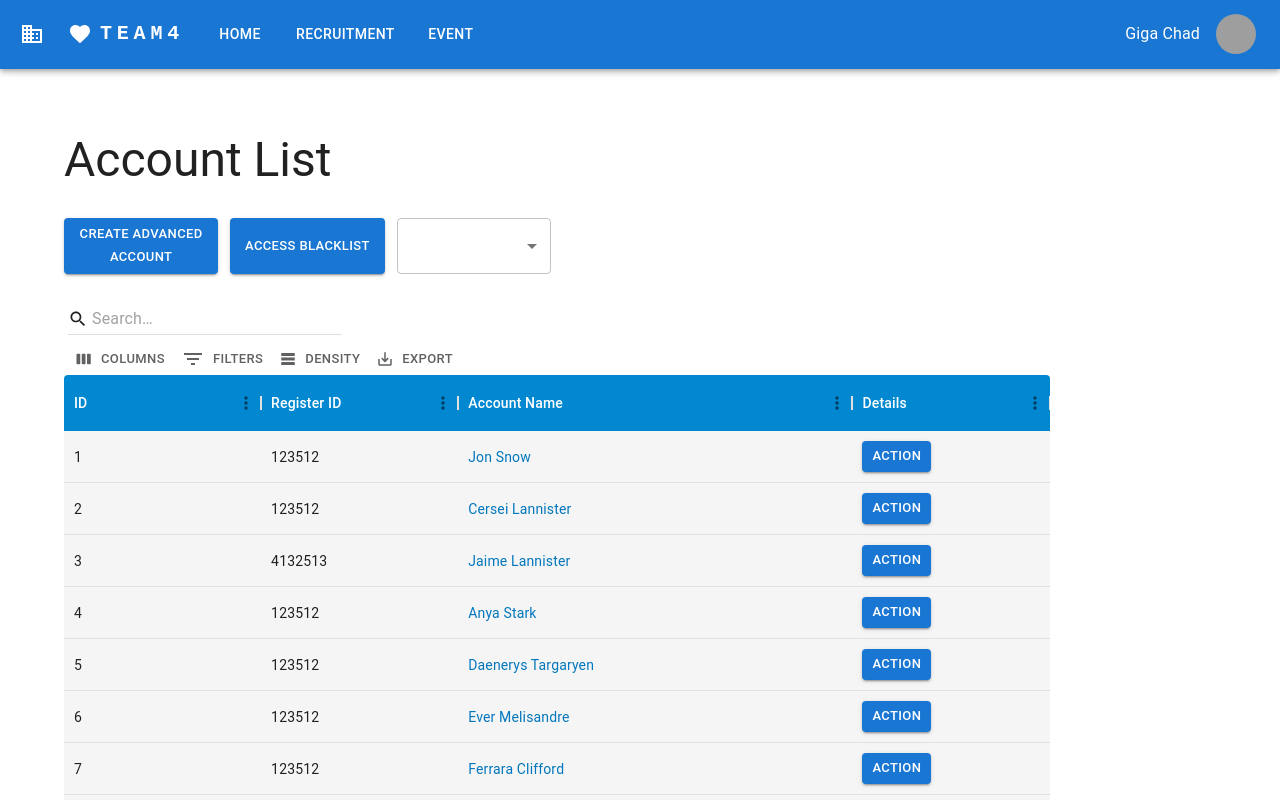
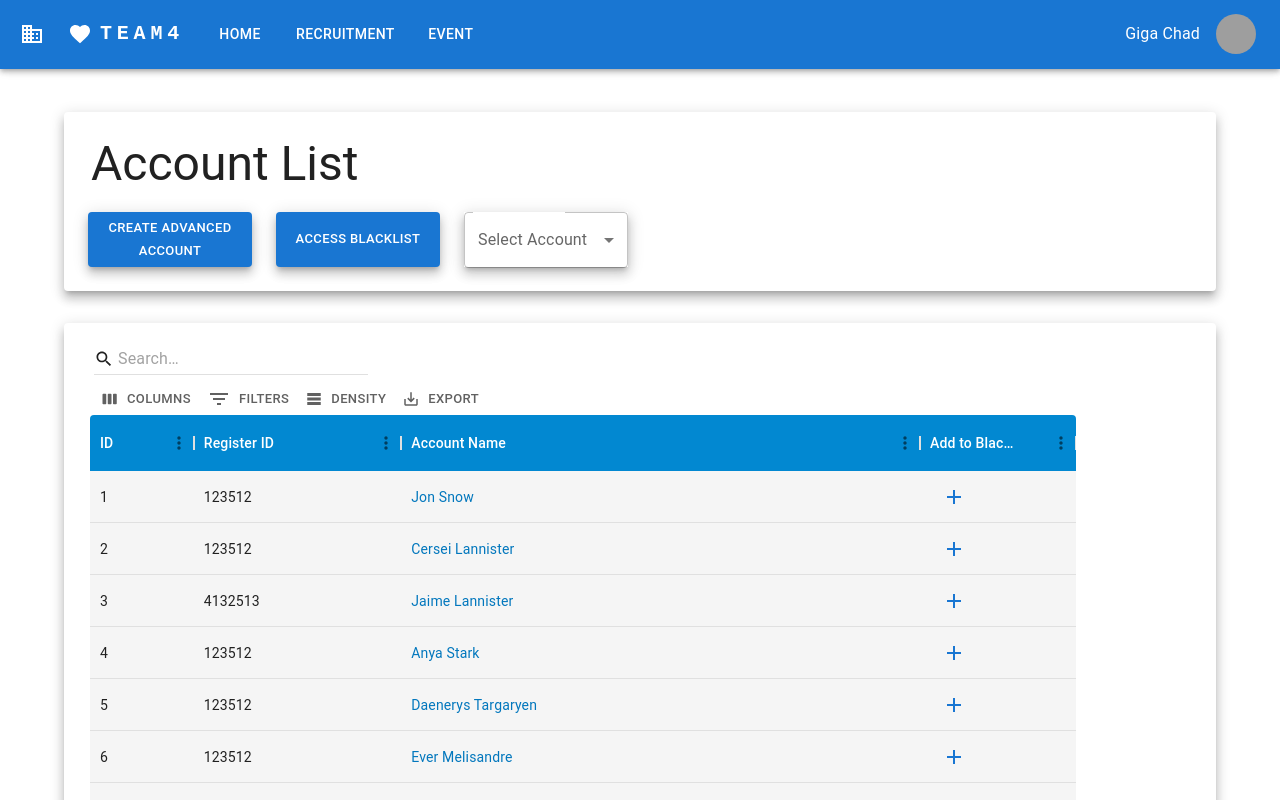
Before and after one commit to namkha1032/recruitment-website, a React (Create React App) app: page /company/account in a window 1280 px wide. Shown: the top 800 px of the page. Built offline with nearby package versions, Linux system fonts and the light colour scheme; grey boxes are pictures that could not be loaded.

Commit message:
Fix layouts where necessary

```diff
--- a/src/pages/Page_Company_Account/Page_Company_Account.jsx
+++ b/src/pages/Page_Company_Account/Page_Company_Account.jsx
@@ -1,18 +1,70 @@
 import React, { useState } from 'react'
 import {
     Box,
-    Button,
-    InputAdornment,
+    Button, Dialog, DialogActions, DialogContent, DialogContentText, DialogTitle,
+    InputAdornment, InputLabel,
     MenuItem,
     Select, TextField,
     Typography
 } from "@mui/material"
-import { DataGrid, GridSearchIcon, GridToolbar, GridToolbarQuickFilter } from "@mui/x-data-grid";
+import {DataGrid, GridAddIcon, GridSearchIcon, GridToolbar, GridToolbarQuickFilter} from "@mui/x-data-grid";
 import { useNavigate } from "react-router-dom";
 import { mockDataContacts } from "./mockData";
 import { grey, lightBlue, teal } from "@mui/material/colors";
 import IconButton from "@mui/material/IconButton";
 import Grid from "@mui/material/Grid";
+import {AddBox} from "@mui/icons-material";
+import Card from "@mui/material/Card";
+import CardContent from "@mui/material/CardContent";
+import FormControl from "@mui/material/FormControl";
+import { shadows } from '@mui/system';
+
+
+const RenderAddToBlacklist = ({params}) => {
+    const [open, setOpen] = React.useState(false);
+    return (
+        <strong>
+            <IconButton color="primary" aria-label="Add to Blacklist" size="large"
+                        onClick={() => {
+                            setOpen(true)
+                        }}>
+                <GridAddIcon></GridAddIcon>
+            </IconButton>
+            <Dialog open={open}
+                    onClose={()=>{
+                        setOpen(false)
+                    }}
+                    aria-labelledby="accountinfo"
+                    aria-describedby="accountdetails"
+            >
+                <DialogTitle id="alert-dialog-title">
+                    {"Account info "}
+                </DialogTitle>
+                <DialogContent>
+                    <DialogContentText id="alert-dialog-description">
+                        Account ID: {params.row.id}<br/>
+                        Account Name: {params.row.accountName}
+                    </DialogContentText>
+                </DialogContent>
+                <DialogActions>
+                    <Button onClick={()=>{
+                        setOpen(false)
+                    }}>Go to Account</Button>
+                    <Button onClick={()=>{
+                        setOpen(false)
+                    }}>
+                        Add
+                    </Button>
+                    <Button onClick={()=>{
+                        setOpen(false)
+                    }}>
+                        Cancel
+                    </Button>
+                </DialogActions>
+            </Dialog>
+        </strong>
+    )
+}
 const Page_Company_Account = () => {
     const navigate = useNavigate()
     const [account, setAccount] = useState('');
@@ -29,24 +81,9 @@ const Page_Company_Account = () => {
             </Box>
         );
     }
-    const renderActionButton = () => {
-        return (
-            <strong>
-                <Button
-                    variant="contained"
-                    size="small"
-                    color="primary"
-                    onClick={() => {
-                    }}
-                >
-                    Action
-                </Button>
-            </strong>
-        )
-    }
     const columns = [
-        { field: "id", headerName: "ID", flex: 0.5 },
-        { field: "registerId", headerName: "Register ID", flex: 0.5},
+        { field: "id", headerName: "ID", flex: 0.2 },
+        { field: "registerId", headerName: "Register ID", flex: 0.4},
         {
             field: "accountName",
             headerName: "Account Name",
@@ -54,41 +91,44 @@ const Page_Company_Account = () => {
             cellClassName: "name-column--cell",
         },
         {
-            field: "details",
-            headerName: "Details",
-            flex: 0.5,
-            renderCell: renderActionButton,
+            field: "addtoBlacklist",
+            headerName: "Add to Blacklist",
+            flex: 0.3,
+            renderCell: (params) => {return(<RenderAddToBlacklist params={params} />)},
         },
     ];
 
     return (
-        <Grid container width="77vw" justifyContent="center">
-            <Grid
-                container
-            >
-                <Grid
-                    item
-                    xs={8}
-                    md={12}
+        <Grid item xs={12}>
+            <Card
+                raised="true"
+                sx={{
+                    // display:'flex',
+                    // border: "1px solid black",
+                    // borderRadius: 1,
+                    padding:3
+                }}>
+                <Grid container>
+                <Grid item md={12} xs={8}
                       display="flex"
                       alignItems="center"
-                    justifyContent="left"
-                >
+                      justifyContent="left">
                     <Typography
-                        m="20px 0 30px 0"
+                        m="0px 10px 20px 3px"
                         variant="h3"
                         alignItems="center"
-                        justifyContent="left"
+                        // justifyContent="left"
                     >
                         Account List
                     </Typography>
                 </Grid>
-                <Grid item xs={4} md={12}>
-                    <Grid container spacing={{ xs: 0, md: 1.5 }} rowSpacing={{ xs: 1, md: 0 }} display="flex">
+                <Grid item xs={4} sm={12} display="flex">
+                <Grid container  spacing={{ xs: 0, sm: 3 }} rowSpacing={{ xs: 1, sm: 0 }} display="flex">
                     <Grid
                         item
                         xs={12}
-                            md={2}
+                        sm={3}
+                        lg={2}
                         display="flex"
                         justifyContent="right">
                         <Button
@@ -98,6 +138,9 @@ const Page_Company_Account = () => {
                             onClick={() => {
                                 navigate("/company/account/create")
                             }}
+                            sx={{
+                                boxShadow:7
+                            }}
                         >
                             Create Advanced Account
                         </Button>
@@ -105,7 +148,8 @@ const Page_Company_Account = () => {
                     <Grid
                         item
                         xs={12}
-                            md={2}
+                        sm={3}
+                        lg={2}
                         display="flex"
                         justifyContent="right">
                         <Button
@@ -115,6 +159,9 @@ const Page_Company_Account = () => {
                             onClick={() => {
                                 navigate("/company/account/blacklist")
                             }}
+                            sx={{
+                                boxShadow:7
+                            }}
                         >
                             Access Blacklist
                         </Button>
@@ -122,49 +169,54 @@ const Page_Company_Account = () => {
                     <Grid
                         item
                         xs={12}
-                            md={2}
+                        sm={3}
+                        lg={2}
                         display="flex"
-                            justifyContent="right">
+                        justifyContent="left">
+                        <FormControl
+                            display="flex"
+                            sx={{
+                                width: '170px',
+                                minWidth:'50px',
+                                maxHeight:'55px',
+                                boxShadow:7
+                            }}
+                        >
+                            <InputLabel id="accountSelect">Select Account</InputLabel>
                             <Select
+                                display="flex"
                                 labelId="selectaccount"
                                 id="selectaccount"
-                                label="Age"
+                                label="Select Account"
                                 value={account}
                                 onChange={e => setAccount(e.target.value)}
-                                fullWidth
+                                displayEmpty={true}
+                                variant="outlined"
                             >
                                 <MenuItem value={"candidate"}>Candidate</MenuItem>
                                 <MenuItem value={"interviewer"}>Interviewer</MenuItem>
                                 <MenuItem value={"recruiter"}>Recruiter</MenuItem>
                             </Select>
-                        </Grid>
-                        {/*<Grid*/}
-                        {/*    item*/}
-                        {/*    xs={12}*/}
-                        {/*    md={4}*/}
-                        {/*    display="flex"*/}
-                        {/*    justifyContent="right">*/}
-                        {/*    <TextField*/}
-                        {/*        fullWidth*/}
-                        {/*        label="Account Search"*/}
-                        {/*        id="accountSearch"*/}
-                        {/*        InputProps={{*/}
-                        {/*            endAdornment: (*/}
-                        {/*                <InputAdornment position="end">*/}
-                        {/*                    <IconButton aria-label="searchBoxButton" edge="end">*/}
-                        {/*                        <GridSearchIcon></GridSearchIcon>*/}
-                        {/*                    </IconButton>*/}
-                        {/*                </InputAdornment>*/}
-                        {/*            )*/}
-                        {/*        }}*/}
-                        {/*    />*/}
-                        {/*</Grid>*/}
+                        </FormControl>
                     </Grid>
                 </Grid>
                 </Grid>
+                </Grid>
+            </Card>
+            <Card
+                raised="true"
+                sx={{
+                    // width:'77vw',
+                    display:'flex',
+                    // border: "1px solid black",
+                    // borderRadius: 1,
+                    padding:2,
+                    mt:4
+                }}>
                 <Grid
+                    width="77vw"
                     item
-                m="25px 0 10px 0"
+                    m="0px 10px 10px 10px"
                     xs={12}
                     display="flex"
                     sx={{
@@ -203,7 +255,9 @@ const Page_Company_Account = () => {
                         slots={{ toolbar: QuickSearchToolbar }}
                     />
                 </Grid>
+            </Card>
         </Grid>
+
     );
 }
 
--- a/src/pages/Page_Company_Account_Blacklist/Page_Company_Account_Blacklist.jsx
+++ b/src/pages/Page_Company_Account_Blacklist/Page_Company_Account_Blacklist.jsx
@@ -1,51 +1,35 @@
+import React, { useState } from 'react'
 import {
     Box,
-    Button,
-    Dialog, DialogActions,
-    DialogContent,
-    DialogContentText,
-    DialogTitle,
-    InputAdornment,
-    TextField,
+    Button, Dialog, DialogActions, DialogContent, DialogContentText, DialogTitle,
+    InputAdornment, InputLabel,
+    MenuItem,
+    Select, TextField,
     Typography
 } from "@mui/material"
-import {DataGrid, GridSearchIcon, GridToolbar, GridToolbarQuickFilter} from "@mui/x-data-grid";
+import {DataGrid, GridAddIcon, GridSearchIcon, GridToolbar, GridToolbarQuickFilter} from "@mui/x-data-grid";
+import { useNavigate } from "react-router-dom";
 import {mockDataContacts} from "../Page_Company_Account/mockData";
-import {grey, red, teal} from "@mui/material/colors";
+import {grey, lightBlue, red, teal} from "@mui/material/colors";
+import IconButton from "@mui/material/IconButton";
 import Grid from "@mui/material/Grid";
-import IconButton from "@mui/material/IconButton";
-import React from "react";
-import {useNavigate} from "react-router-dom";
-const renderActionButton = () => {
-    return (
-        <strong>
-            <Button
-                variant="contained"
-                size="small"
-                color="secondary"
-                onClick={() => {
+import {AddBox} from "@mui/icons-material";
+import Card from "@mui/material/Card";
+import CardContent from "@mui/material/CardContent";
+import FormControl from "@mui/material/FormControl";
+import { shadows } from '@mui/system';
+import FindInPageIcon from "@mui/icons-material/FindInPage";
 
-                }}
-            >
-                Action
-            </Button>
-        </strong>
-    )
-}
 const RenderStatusButton = ({params}) => {
     const [open, setOpen] = React.useState(false);
     return (
         <strong>
-            <Button
-                variant="contained"
-                size="small"
-                color="secondary"
+            <IconButton color="primary" aria-label="Show Status" size="large"
                         onClick={() => {
                             setOpen(true)
-                }}
-            >
-                Status
-            </Button>
+                        }}>
+                <FindInPageIcon></FindInPageIcon>
+            </IconButton>
             <Dialog open={open}
                     onClose={()=>{
                         setOpen(false)
@@ -65,20 +49,15 @@ const RenderStatusButton = ({params}) => {
                 <DialogActions>
                     <Button onClick={()=>{
                         setOpen(false)
-                    }}>Disagree</Button>
-                    <Button onClick={()=>{
-                        setOpen(false)
-                    }}>
-                        Agree
-                    </Button>
+                    }}>Close</Button>
                 </DialogActions>
             </Dialog>
         </strong>
     )
 }
-
-const Page_Company_Account_Blacklist = () => {
+const Page_Company_Account = () => {
     const navigate = useNavigate()
+    const [account, setAccount] = useState('');
     function QuickSearchToolbar() {
         return (
             <Box
@@ -93,8 +72,8 @@ const Page_Company_Account_Blacklist = () => {
         );
     }
     const columns = [
-        { field: "id", headerName: "ID", flex: 0.5 },
-        { field: "registerId", headerName: "Register ID", flex: 0.5},
+        { field: "id", headerName: "ID", flex: 0.2 },
+        { field: "registerId", headerName: "Register ID", flex: 0.4},
         {
             field: "accountName",
             headerName: "Account Name",
@@ -102,15 +81,9 @@ const Page_Company_Account_Blacklist = () => {
             cellClassName: "name-column--cell",
         },
         {
-            field: "action",
-            headerName: "Action",
-            flex: 0.5,
-            renderCell: renderActionButton,
-        },
-        {
             field: "status",
             headerName: "Account Status",
-            flex: 0.5,
+            flex: 0.3,
             renderCell: (params)=>{
                 return(<RenderStatusButton params={params} />)
             },
@@ -118,27 +91,34 @@ const Page_Company_Account_Blacklist = () => {
     ];
 
     return (
-        <Grid
-             container width="77vw">
-            <Grid
-                item
-                xs={10}
+        <Grid item xs={12}>
+            <Card
+                raised="true"
+                sx={{
+                    // display:'flex',
+                    // border: "1px solid black",
+                    // borderRadius: 1,
+                    padding:3
+                }}>
+                <Grid container>
+                    <Grid item xs={10}
                           display="flex"
                           alignItems="center"
-                justifyContent="left"
-            >
+                          justifyContent="left">
                         <Typography variant="h2"
                                     display="flex"
                                     alignItems="center"
                                     justifyContent="left"
-                            m="30px 0 10px 0">
+                                    m="10px 0 10px 0">
                             Blacklist
                         </Typography>
                     </Grid>
+                    <Grid item xs={2} display="flex">
+                        <Grid container  spacing={{ xs: 0, sm: 3 }} rowSpacing={{ xs: 1, sm: 0 }} display="flex">
                             <Grid
                                 item
-                m="30px 0 10px 0"
-                xs={2}
+                                m="10px 0 10px 0"
+                                xs={12}
                                 display="flex"
                                 justifyContent="right">
                                 <Button
@@ -148,33 +128,32 @@ const Page_Company_Account_Blacklist = () => {
                                     onClick={() => {
                                         navigate("/company/account")
                                     }}
+                                    sx={{
+                                        boxShadow:7
+                                    }}
                                     style={{minWidth: '100px'}}
                                 >
                                     Back to Account List
                                 </Button>
                             </Grid>
-            {/*<Grid*/}
-            {/*    item*/}
-            {/*    display="flex"*/}
-            {/*    justifyContent="right">*/}
-            {/*    <TextField*/}
-            {/*        fullWidth*/}
-            {/*        label="Account Search"*/}
-            {/*        id="blacklistSearch"*/}
-            {/*        InputProps={{*/}
-            {/*            endAdornment: (*/}
-            {/*                <InputAdornment position="end">*/}
-            {/*                    <IconButton aria-label="toggle password visibility" edge="end">*/}
-            {/*                        <GridSearchIcon></GridSearchIcon>*/}
-            {/*                    </IconButton>*/}
-            {/*                </InputAdornment>*/}
-            {/*            )*/}
-            {/*        }}*/}
-            {/*    />*/}
-            {/*</Grid>*/}
+                        </Grid>
+                    </Grid>
+                </Grid>
+            </Card>
+            <Card
+                raised="true"
+                sx={{
+                    // width:'77vw',
+                    display:'flex',
+                    // border: "1px solid black",
+                    // borderRadius: 1,
+                    padding:2,
+                    mt:4
+                }}>
                 <Grid
+                    width="77vw"
                     item
-                m="10px 0 10px 0"
+                    m="0px 10px 10px 10px"
                     xs={12}
                     display="flex"
                     sx={{
@@ -213,8 +192,10 @@ const Page_Company_Account_Blacklist = () => {
                         slots={{ toolbar: QuickSearchToolbar }}
                     />
                 </Grid>
+            </Card>
         </Grid>
+
     );
 }
 
-export default Page_Company_Account_Blacklist
+export default Page_Company_Account
--- a/src/pages/Page_Home/Page_Home.jsx
+++ b/src/pages/Page_Home/Page_Home.jsx
@@ -17,7 +17,7 @@ import Link from '@mui/material/Link';
 import { createTheme, ThemeProvider } from '@mui/material/styles';
 import Carousel from 'react-bootstrap/Carousel';
 import './Page_Home.scss'
-import '../../../node_modules/bootstrap/dist/css/bootstrap.min.css'
+// import '../../../node_modules/bootstrap/dist/css/bootstrap.min.css'
 // import styles from './bootstrap.module.css';
 
 
```
Lines whose indentation alone changed are shown as unchanged.
